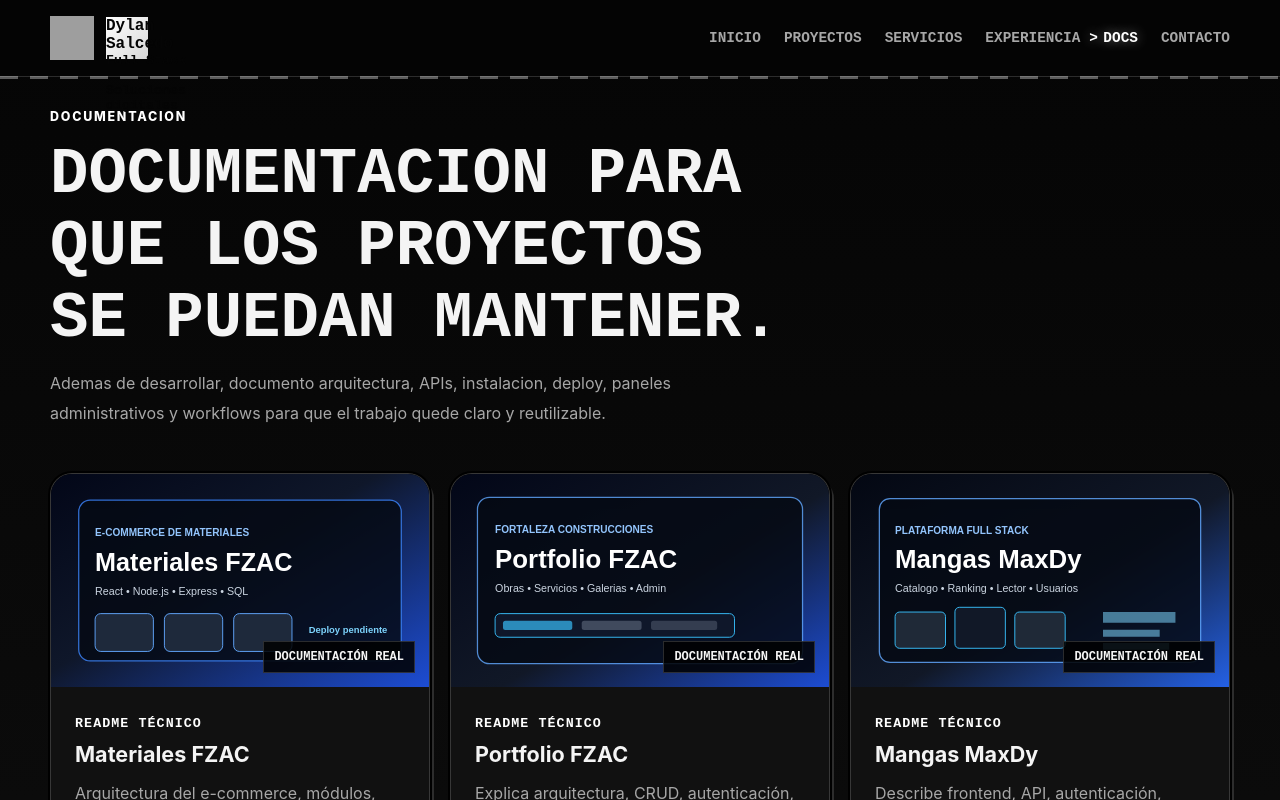
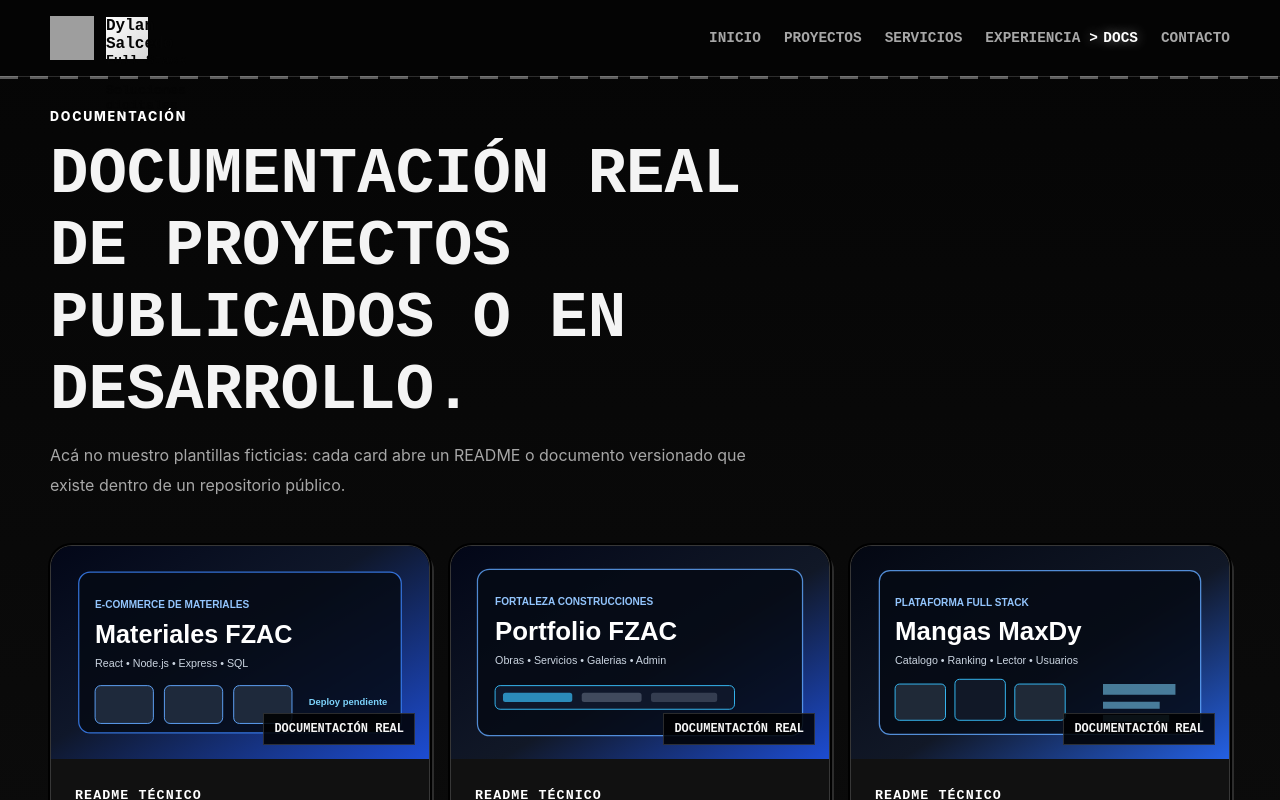
Before and after one commit to DylanDev08/Portfolio-Dylan, a React (Vite) app in the folder frontend/: page /documentacion in a window 1280 px wide. Shown: the top 800 px of the page. Built offline with nearby package versions, Linux system fonts and the light colour scheme; no server answers; grey boxes are pictures that could not be loaded.

Commit message:
copy: make docs page evidence-based

```diff
--- a/frontend/src/pages/DocsPage.jsx
+++ b/frontend/src/pages/DocsPage.jsx
@@ -8,9 +8,9 @@ export function DocsPage() {
   return (
     <PageShell>
       <ShowcaseSection
-        eyebrow="Documentacion"
-        title="Documentacion para que los proyectos se puedan mantener."
-        description="Ademas de desarrollar, documento arquitectura, APIs, instalacion, deploy, paneles administrativos y workflows para que el trabajo quede claro y reutilizable."
+        eyebrow="Documentación"
+        title="Documentación real de proyectos publicados o en desarrollo."
+        description="Acá no muestro plantillas ficticias: cada card abre un README o documento versionado que existe dentro de un repositorio público."
         items={data.documentations}
       />
     </PageShell>
```
